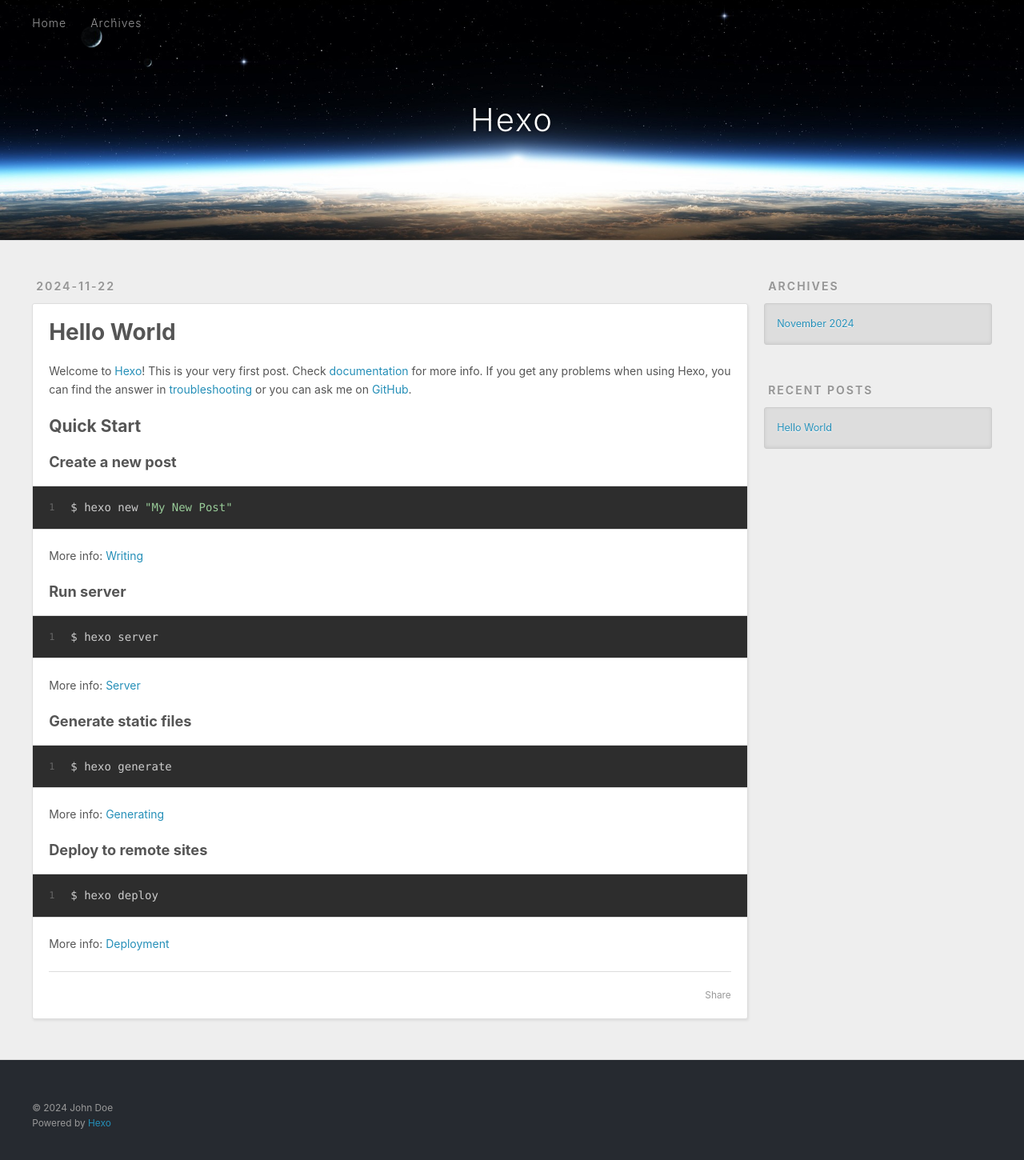
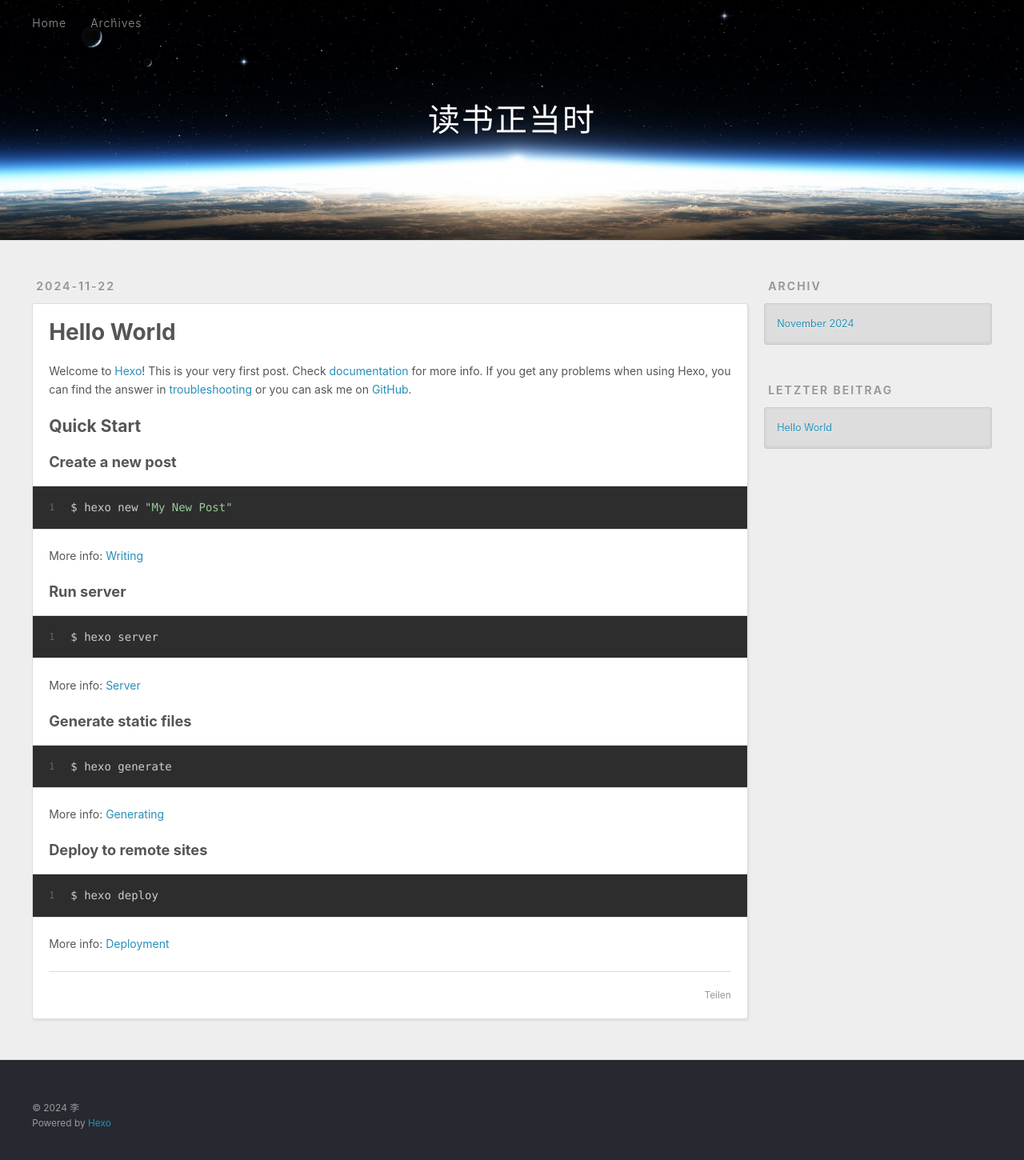
Before and after one commit to xiaoge0/xiaoge0.github.io, a plain HTML site: page index.html in a window 1280 px wide. Shown: the whole page at 80% size. Drawn offline with Linux system fonts and the light colour scheme.

Commit message:
Site updated: 2024-11-22 15:29:05

```diff
--- a/index.html
+++ b/index.html
@@ -4,17 +4,17 @@
   <meta charset="utf-8">
 
 
-  <title>Hexo</title>
+  <title>读书正当时</title>
   <meta name="viewport" content="width=device-width, initial-scale=1, shrink-to-fit=no">
   <meta property="og:type" content="website">
-<meta property="og:title" content="Hexo">
-<meta property="og:url" content="http://example.com/index.html">
-<meta property="og:site_name" content="Hexo">
-<meta property="og:locale" content="en_US">
-<meta property="article:author" content="John Doe">
+<meta property="og:title" content="读书正当时">
+<meta property="og:url" content="http://xiaoge0.github.io/index.html">
+<meta property="og:site_name" content="读书正当时">
+<meta property="og:locale">
+<meta property="article:author" content="李">
 <meta name="twitter:card" content="summary">
 
-    <link rel="alternate" href="/atom.xml" title="Hexo" type="application/atom+xml">
+    <link rel="alternate" href="/atom.xml" title="读书正当时" type="application/atom+xml">
 
 
     <link rel="shortcut icon" href="/favicon.png">
@@ -39,7 +39,7 @@
   <div id="header-outer" class="outer">
     <div id="header-title" class="inner">
       <h1 id="logo-wrap">
-        <a href="/" id="logo">Hexo</a>
+        <a href="/" id="logo">读书正当时</a>
       </h1>
 
     </div>
@@ -57,10 +57,10 @@
 
           <a class="nav-icon" href="/atom.xml" title="RSS Feed"><span class="fa fa-rss"></span></a>
 
-        <a class="nav-icon nav-search-btn" title="Search"><span class="fa fa-search"></span></a>
+        <a class="nav-icon nav-search-btn" title="Suche"><span class="fa fa-search"></span></a>
       </nav>
       <div id="search-form-wrap">
-        <form action="//google.com/search" method="get" accept-charset="UTF-8" class="search-form"><input type="search" name="q" class="search-form-input" placeholder="Search"><button type="submit" class="search-form-submit">&#xF002;</button><input type="hidden" name="sitesearch" value="http://example.com"></form>
+        <form action="//google.com/search" method="get" accept-charset="UTF-8" class="search-form"><input type="search" name="q" class="search-form-input" placeholder="Suche"><button type="submit" class="search-form-submit">&#xF002;</button><input type="hidden" name="sitesearch" value="http://xiaoge0.github.io"></form>
       </div>
     </div>
   </div>
@@ -108,7 +108,7 @@
 
     </div>
     <footer class="article-footer">
-      <a data-url="http://example.com/2024/11/22/hello-world/" data-id="cm3sa4nzl0000t0vb8sohb2w4" data-title="Hello World" class="article-share-link"><span class="fa fa-share">Share</span></a>
+      <a data-url="http://xiaoge0.github.io/2024/11/22/hello-world/" data-id="cm3sa4nzl0000t0vb8sohb2w4" data-title="Hello World" class="article-share-link"><span class="fa fa-share">Teilen</span></a>
 
 
 
@@ -136,7 +136,7 @@
 
 
   <div class="widget-wrap">
-    <h3 class="widget-title">Archives</h3>
+    <h3 class="widget-title">Archiv</h3>
     <div class="widget">
       <ul class="archive-list"><li class="archive-list-item"><a class="archive-list-link" href="/archives/2024/11/">November 2024</a></li></ul>
     </div>
@@ -146,7 +146,7 @@
 
 
   <div class="widget-wrap">
-    <h3 class="widget-title">Recent Posts</h3>
+    <h3 class="widget-title">letzter Beitrag</h3>
     <div class="widget">
       <ul>
 
@@ -167,7 +167,7 @@
   <div class="outer">
     <div id="footer-info" class="inner">
 
-      &copy; 2024 John Doe<br>
+      &copy; 2024 李<br>
       Powered by <a href="https://hexo.io/" target="_blank">Hexo</a>
     </div>
   </div>
```
Also changed, not shown: 2024/11/22/hello-world/index.html (+13 -13 lines), archives/2024/11/index.html (+13 -13 lines), archives/2024/index.html (+13 -13 lines), archives/index.html (+13 -13 lines).
